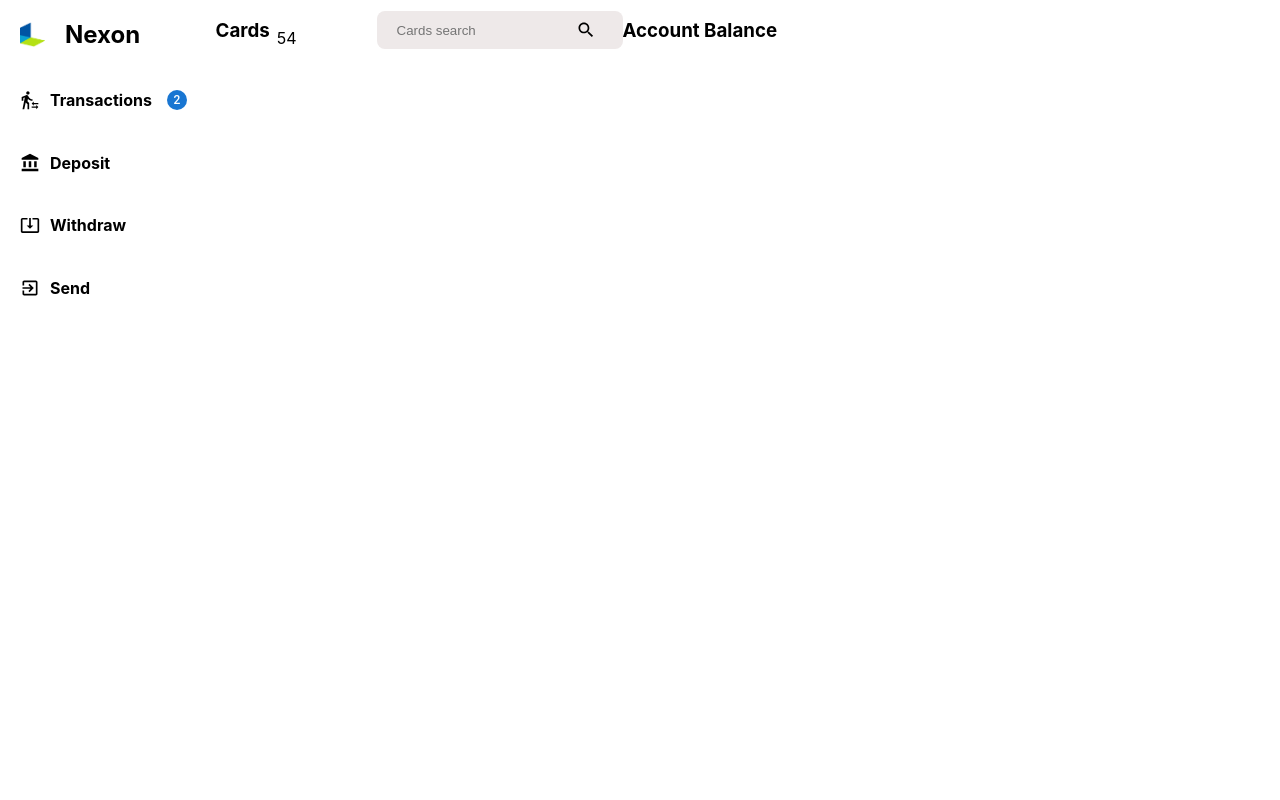
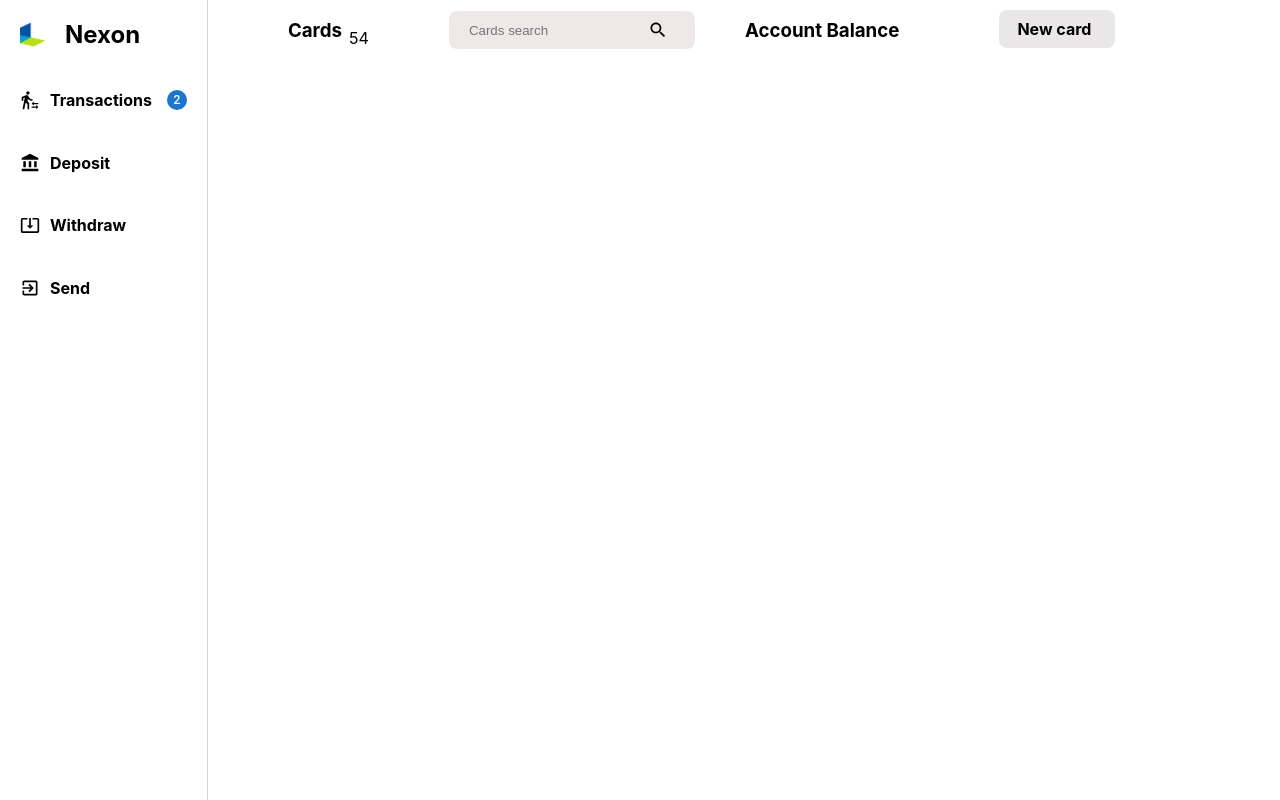
Before and after one commit to jumatech78/payment_system, a React (Create React App) app in the folder payment_system/: page / in a window 1280 px wide. Built offline with nearby package versions, Linux system fonts and the light colour scheme.

Commit message:
updates on app.css drawer and navbar

```diff
--- a/payment_system/src/App.css
+++ b/payment_system/src/App.css
@@ -1,8 +1,12 @@
 .App {
+  flex: 1;
   display: flex;
 }
 .drawer_section{
   flex: 0.3;
+  height: 100vh;
+  padding-right: 30px;
+  border-right: 1px solid lightgrey;
 }
 .post_secction{
   flex: 0.7;
--- a/payment_system/src/components/Drawerbar/drawerbarstyles.css
+++ b/payment_system/src/components/Drawerbar/drawerbarstyles.css
@@ -11,22 +11,33 @@
     width: 25px !important;
 }
 
-.drawer_section{
+/* .drawer_section{
     display: flex;
     align-items: center;
-}
+} */
 .h4{
     padding-left: 10px;
+    padding-right: 10px;
 }
 .drawer_icon{
     height: 20px !important;
     width: 20px !important;
     padding-left: 20px;
 }
-.badge{
-    padding-left: 25px !important;
-}
+/* .badge{
+    padding-left: 40px !important;
+} */
 .deposit_slide{
     display: flex;
     align-items: center;
 }
+
+.badge_text{
+    display: flex;
+    align-items: center;
+}
+.badge{
+    display: flex;
+    margin-left: 15px;
+    align-items: center !important;
+}
--- a/payment_system/src/components/Drawerbar/index.js
+++ b/payment_system/src/components/Drawerbar/index.js
@@ -17,16 +17,13 @@ function Drawerbar() {
           <h2>Nexon</h2>
         </div>
       </div>
-      <div className="drawer_section">
+
+      <div className="badge_text">
         <TransferWithinAStationIcon className="drawer_icon" />
         <h4 className="h4">Transactions</h4>
-        <Badge
-          className="badge"
-          badgeContent={2}
-          badgeSize={15}
-          color="primary"
-        />
+        <Badge className="badge" badgeContent={2} color="primary" />
       </div>
+
       <div className="deposit_slide">
         <AccountBalanceIcon className="drawer_icon" />
         <h4 className="h4">Deposit</h4>
--- a/payment_system/src/components/Navbar/index.js
+++ b/payment_system/src/components/Navbar/index.js
@@ -22,9 +22,16 @@ function Navbar() {
           <SearchIcon className="search_icon" />
         </div>
 
-        <div>
+        <div
+          style={{
+            paddingLeft: 50,
+          }}
+        >
           <h3>Account Balance</h3>
         </div>
+      </div>
+      <div className="add_card">
+        <h4>New card</h4>
       </div>
     </div>
     // </div>
--- a/payment_system/src/components/Navbar/navbarstyles.css
+++ b/payment_system/src/components/Navbar/navbarstyles.css
@@ -1,6 +1,7 @@
 .navbar{
     flex: 1;
     display: flex;
+    margin-left: 80px;
 }
 .navbar_card{
     display: flex;
@@ -30,3 +31,19 @@
     width: 20px !important;
     height: 20px !important;
 }
+
+.add_card{
+    background-color: rgb(233, 231, 231);
+    padding-right: 5px;
+    padding-top: 5px;
+    padding-bottom: 5px;
+    border-radius: 8px;
+    width: 80px;
+    height: 28px;
+    display: flex;
+    align-items: center;
+    padding-left: 18px;
+    padding-right: 18px;
+    margin-left: 100px;
+    margin-top: 10px;
+}
```
